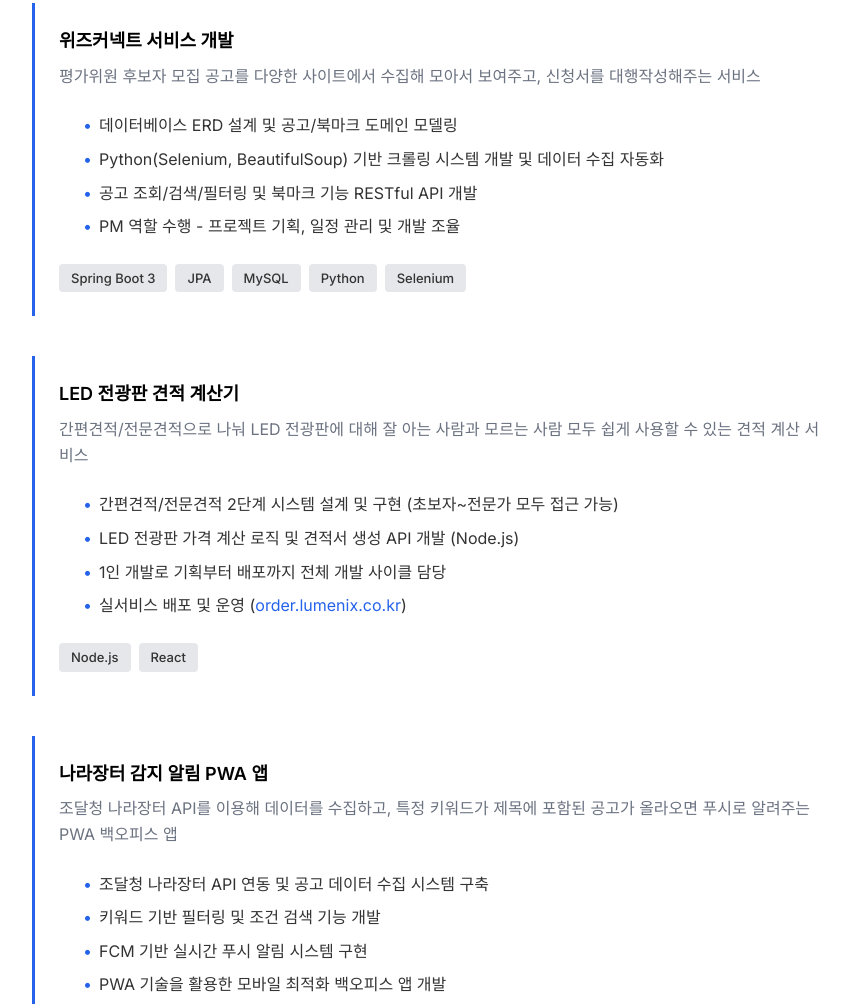
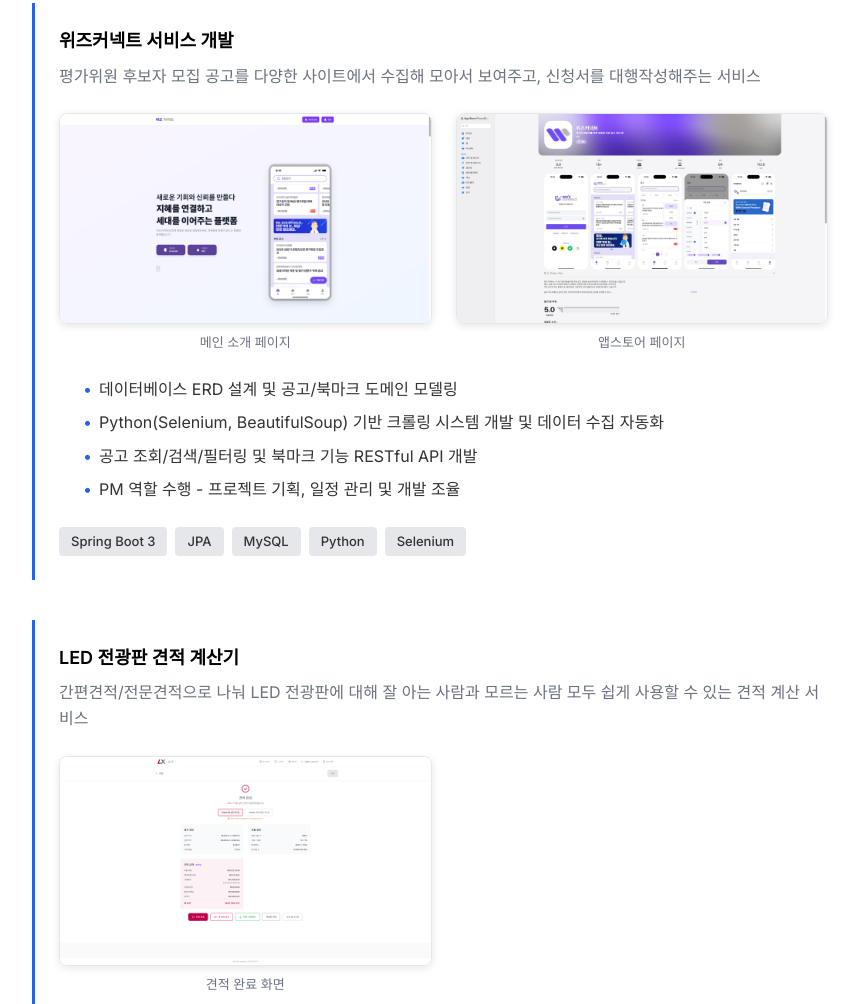
Before and after one commit to pgkim42/portfolio-main, a plain HTML site: page index.html in a window 1280 px wide. Shown: the part 1256-2260 px from the top of the page, without its empty margins (198-1057 px from the left). Drawn offline with Linux system fonts and the light colour scheme.

Commit message:
Add project screenshots to portfolio

```diff
--- a/css/custom.css
+++ b/css/custom.css
@@ -301,6 +301,45 @@ ul {
 }
 
 /* ===================================
+   Project Images
+   =================================== */
+
+.project-images {
+  display: grid;
+  grid-template-columns: repeat(2, 1fr);
+  gap: var(--spacing-md);
+  margin-bottom: var(--spacing-md);
+}
+
+.project-image-item {
+  display: flex;
+  flex-direction: column;
+  gap: var(--spacing-xs);
+}
+
+.project-image-item img {
+  width: 100%;
+  height: auto;
+  border-radius: 8px;
+  border: 1px solid var(--color-light-gray);
+  box-shadow: 0 2px 8px rgba(0, 0, 0, 0.1);
+  transition: transform 0.2s ease, box-shadow 0.2s ease;
+  cursor: pointer;
+}
+
+.project-image-item img:hover {
+  transform: translateY(-2px);
+  box-shadow: 0 4px 12px rgba(0, 0, 0, 0.15);
+}
+
+.image-caption {
+  font-size: 13px;
+  color: var(--color-gray);
+  text-align: center;
+  margin-bottom: 0;
+}
+
+/* ===================================
    Projects Section (Side Projects)
    =================================== */
 
@@ -497,6 +536,11 @@ ul {
     align-items: center;
     gap: var(--spacing-sm);
   }
+
+  .project-images {
+    grid-template-columns: 1fr;
+    gap: var(--spacing-sm);
+  }
 }
 
 @media (max-width: 480px) {
--- a/index.html
+++ b/index.html
@@ -102,6 +102,19 @@
                 평가위원 후보자 모집 공고를 다양한 사이트에서 수집해 모아서
                 보여주고, 신청서를 대행작성해주는 서비스
               </p>
+
+              <!-- Project Screenshots -->
+              <div class="project-images">
+                <div class="project-image-item">
+                  <img src="src/wesconnect_main.png" alt="위즈커넥트 메인 페이지" />
+                  <p class="image-caption">메인 소개 페이지</p>
+                </div>
+                <div class="project-image-item">
+                  <img src="src/wesconnect_appstore.png" alt="위즈커넥트 앱스토어" />
+                  <p class="image-caption">앱스토어 페이지</p>
+                </div>
+              </div>
+
               <ul class="project-features">
                 <li>데이터베이스 ERD 설계 및 공고/북마크 도메인 모델링</li>
                 <li>
@@ -127,6 +140,15 @@
                 간편견적/전문견적으로 나눠 LED 전광판에 대해 잘 아는 사람과
                 모르는 사람 모두 쉽게 사용할 수 있는 견적 계산 서비스
               </p>
+
+              <!-- Project Screenshots -->
+              <div class="project-images">
+                <div class="project-image-item">
+                  <img src="src/lumenix_order.png" alt="LED 전광판 견적 계산기" />
+                  <p class="image-caption">견적 완료 화면</p>
+                </div>
+              </div>
+
               <ul class="project-features">
                 <li>
                   간편견적/전문견적 2단계 시스템 설계 및 구현 (초보자~전문가
@@ -179,6 +201,15 @@
               <p class="project-desc">
                 과학탐구관 내 전시물을 안내하는 위치 기반 가이드 앱
               </p>
+
+              <!-- Project Screenshots -->
+              <div class="project-images">
+                <div class="project-image-item">
+                  <img src="src/digital_guide.png" alt="국립과천과학관 디지털가이드" />
+                  <p class="image-caption">앱스토어 페이지</p>
+                </div>
+              </div>
+
               <ul class="project-features">
                 <li>Beacon 블루투스 기반 위치 인식 시스템 설계 및 API 개발</li>
                 <li>전시물 데이터베이스 ERD 설계 및 콘텐츠 관리 API 구축</li>
```
Also changed, not shown: src/lumenix_order.png (added), src/wesconnect_appstore.png (added), src/wesconnect_main.png (added), 1 other file.
